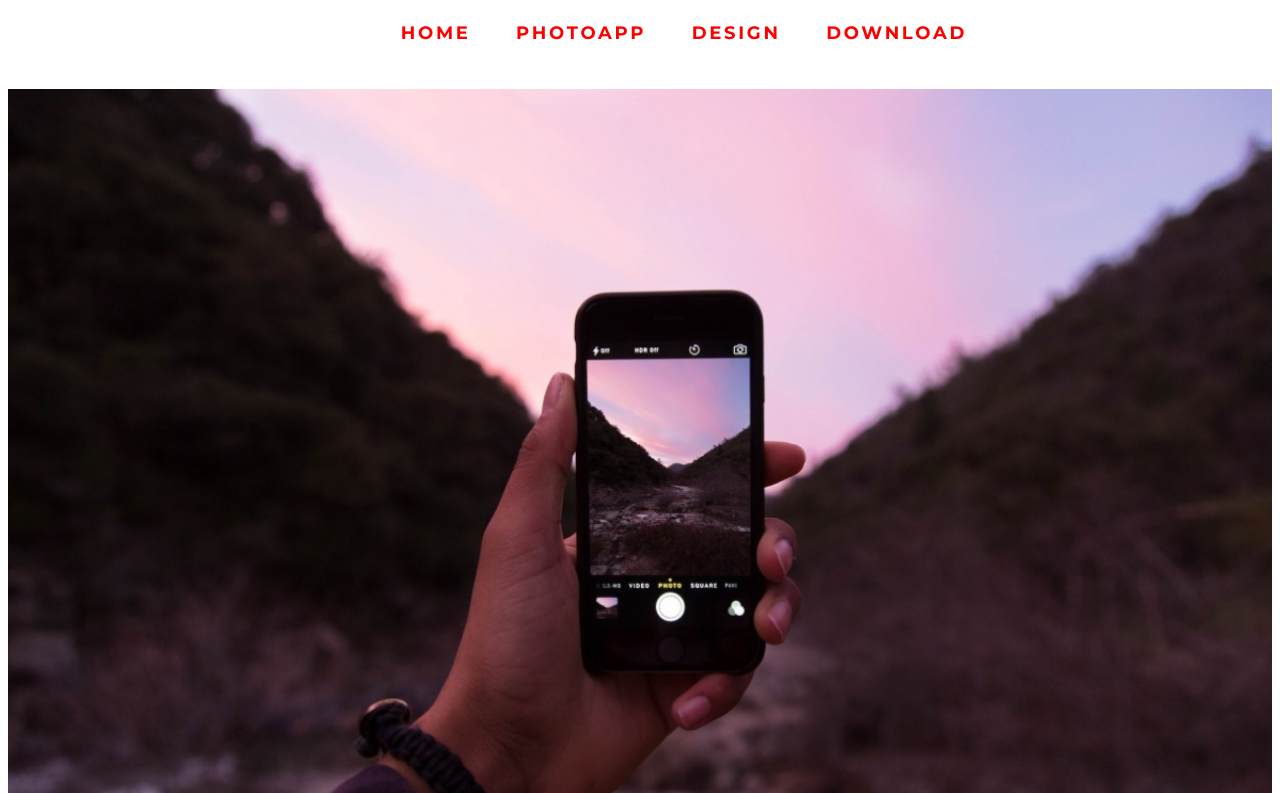
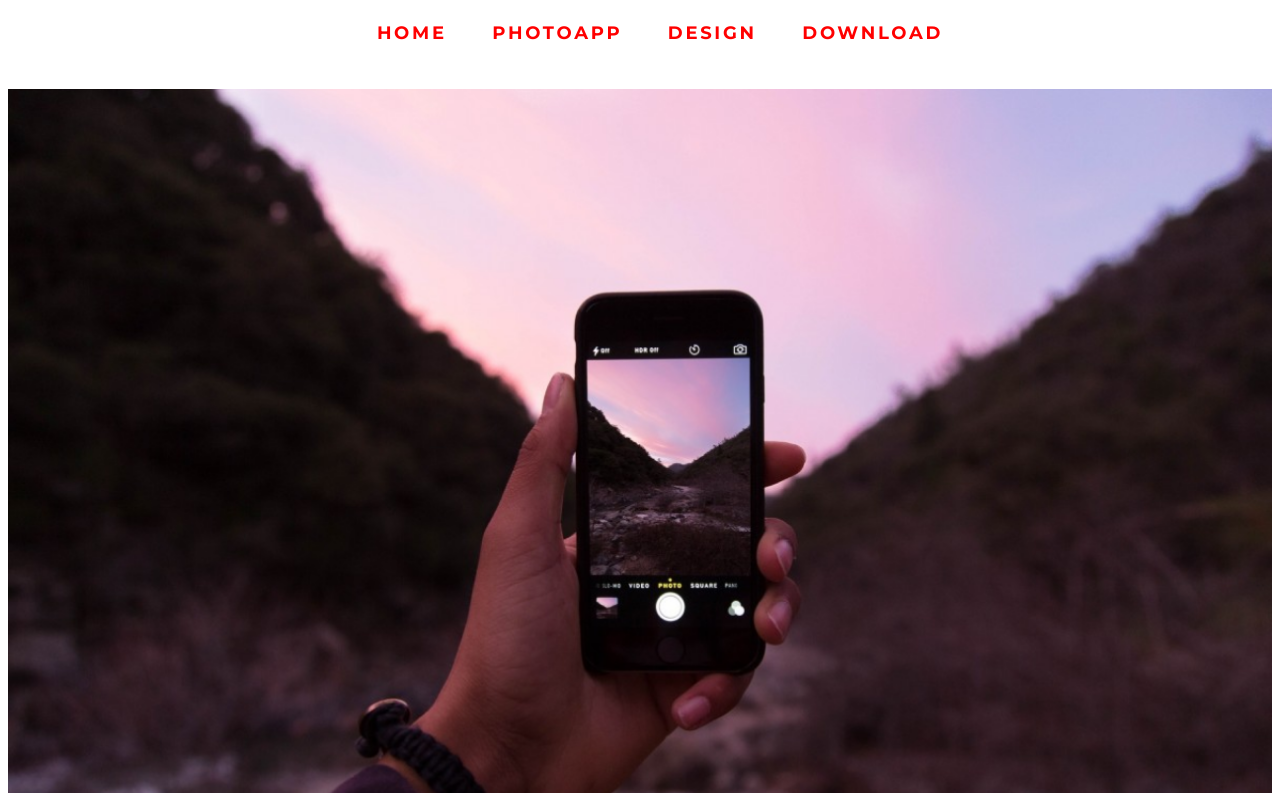
Before and after one commit to Valeron2203/Lesson, a plain HTML site: page index.html in a window 1280 px wide. Shown: the top 793 px of the page. Drawn offline with Linux system fonts and the light colour scheme.

Commit message:
commit adaptive

```diff
--- a/css/styles.css
+++ b/css/styles.css
@@ -29,6 +29,8 @@
 
 .header {
     position: relative;
+    display: flex;
+    justify-content: center;
     width: 100%;
     height: 5%;
 }
@@ -36,10 +38,8 @@
 
 
 .menu {
-    position: absolute;
     display: flex;
     width: 48.4%;
-    left: 330px;
     justify-content: space-around;
     list-style: none;
 }
@@ -87,8 +87,6 @@
 }
 
 .btn {
-    position: absolute;
-    top: 1208px;
     width: 15%;
     height: 3%;
     background: #FF0000;
```
